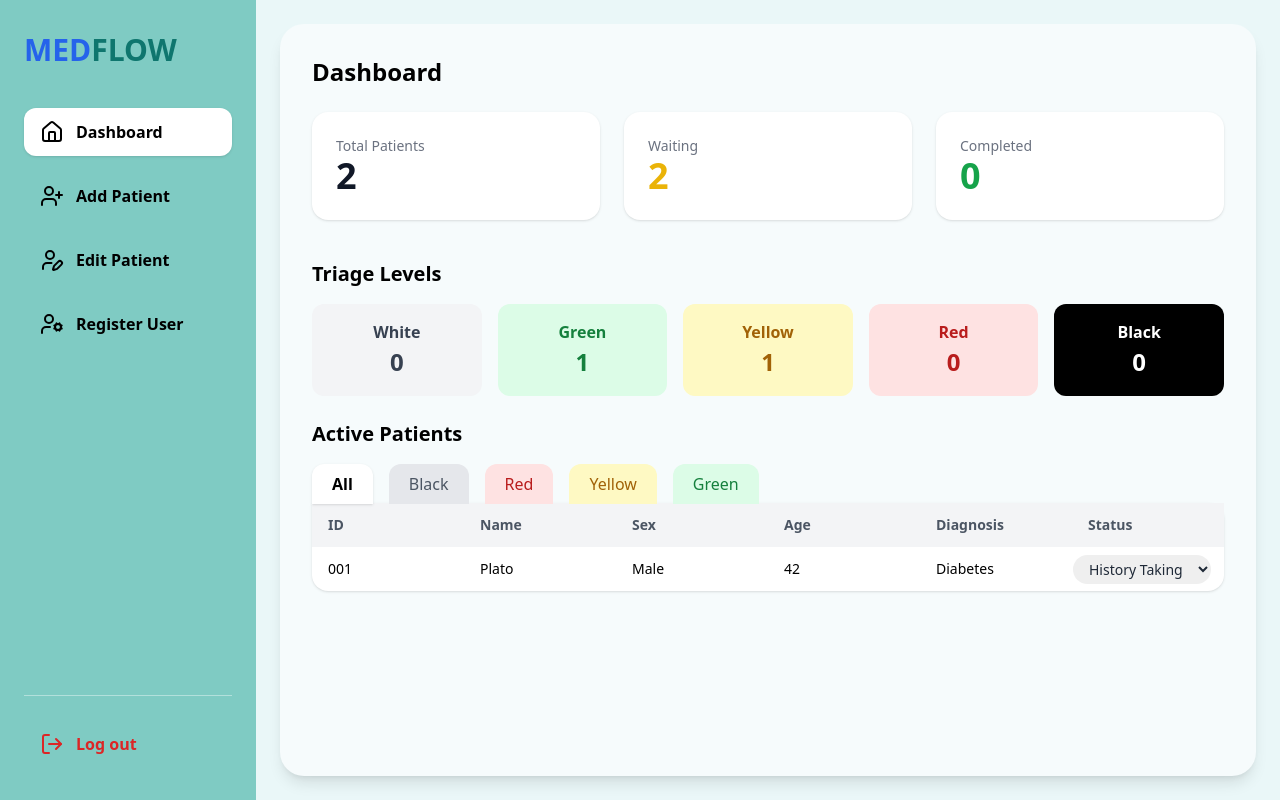
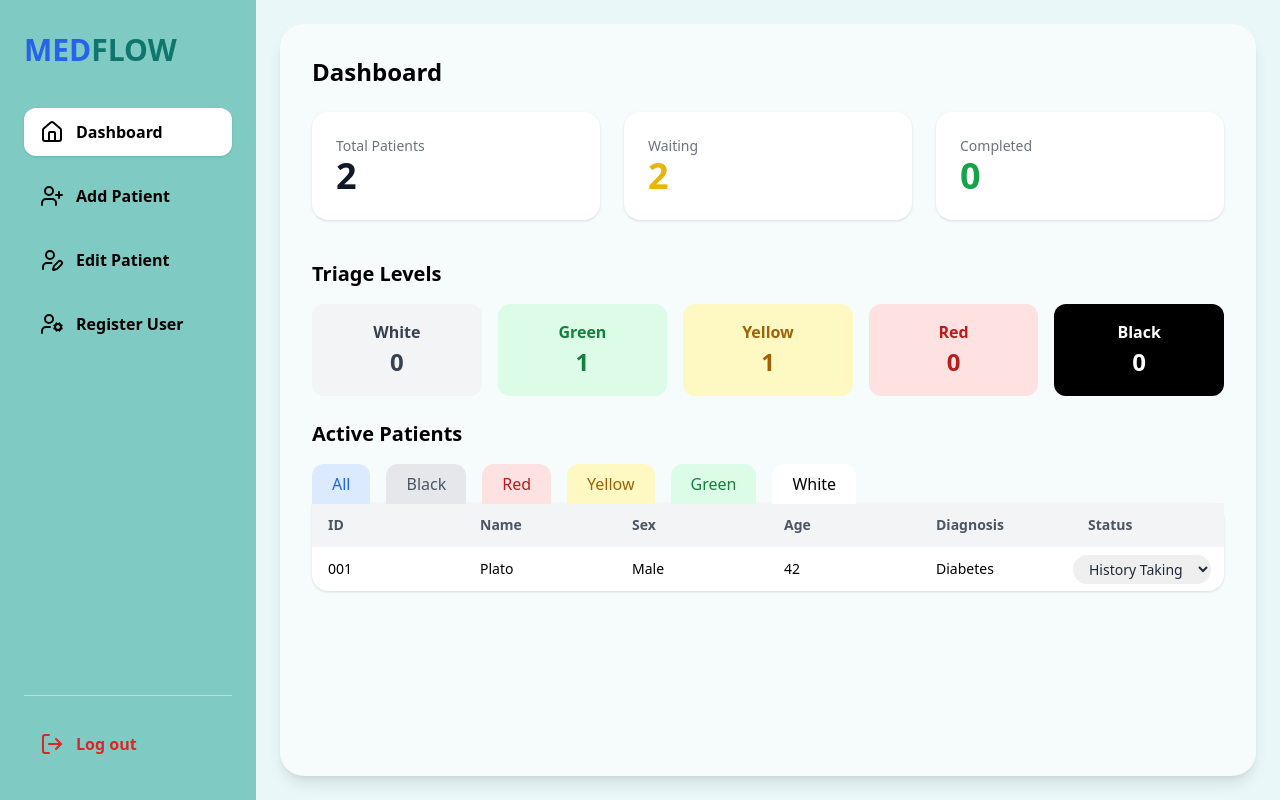
Before and after one commit to lils2409/Fake-docters, a Flask app: page /dashboard in a window 1280 px wide. Run offline with Flask 3, Linux system fonts and the light colour scheme; a user stored in the database is signed in; data comes from the database, SQL or seed files in the repository; some libraries are stand-ins or nearby versions.

Commit message:
tabs edit

```diff
--- a/templates/dashboard.html
+++ b/templates/dashboard.html
@@ -116,7 +116,7 @@
 
     <h3 class="text-xl font-semibold mb-4 my-6">Active Patients</h3>
     <div class="flex items-end gap-4">
-              <div class="relative px-5 py-2 bg-white rounded-t-xl shadow font-semibold z-20">
+              <div class="relative px-5 py-2 bg-blue-100 rounded-t-xl text-blue-600 z-20">
                   All
                 </div>
 
@@ -134,6 +134,10 @@
 
                 <div class="relative px-5 py-2 bg-green-100 rounded-t-xl text-green-700 cursor-pointer">
                   Green
+                </div>
+
+                <div class="relative px-5 py-2 bg-white rounded-t-xl text-black cursor-pointer">
+                  White
                 </div>
     </div>
             <div class="bg-white rounded-b-2xl rounded-tr-2xl shadow -mt-px">
```
